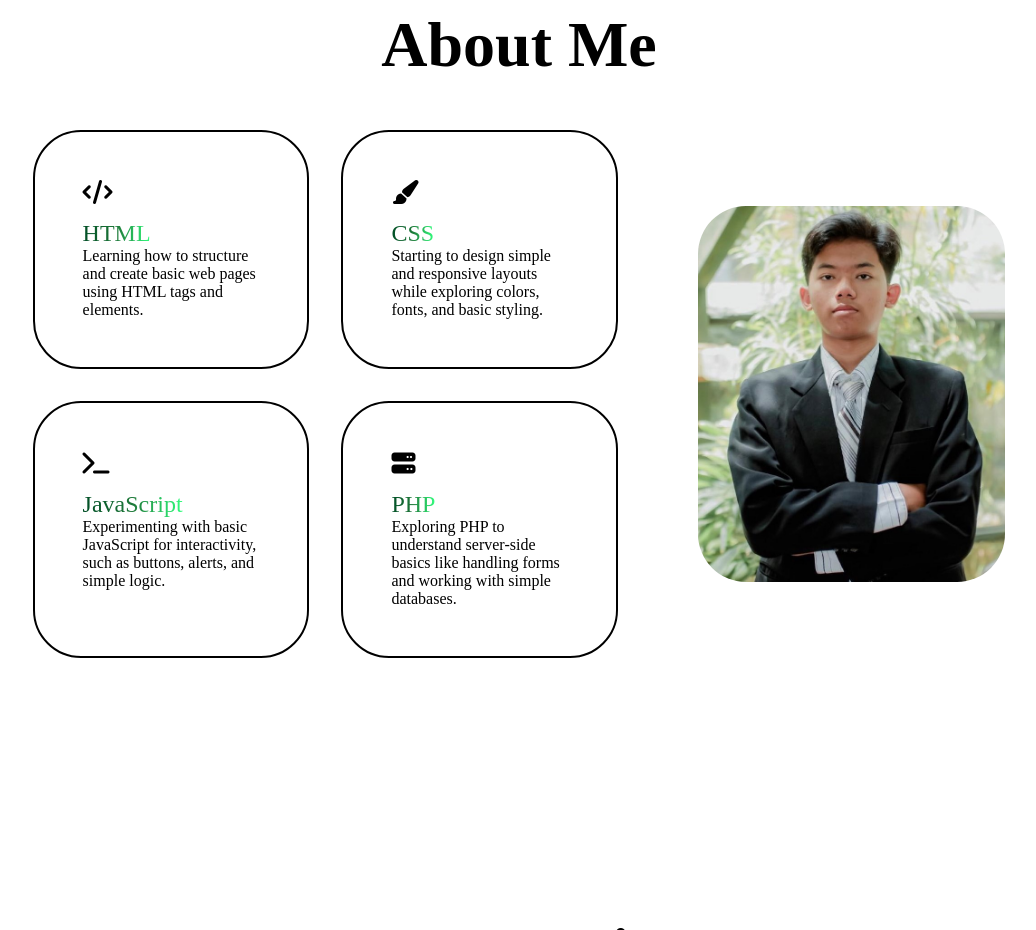
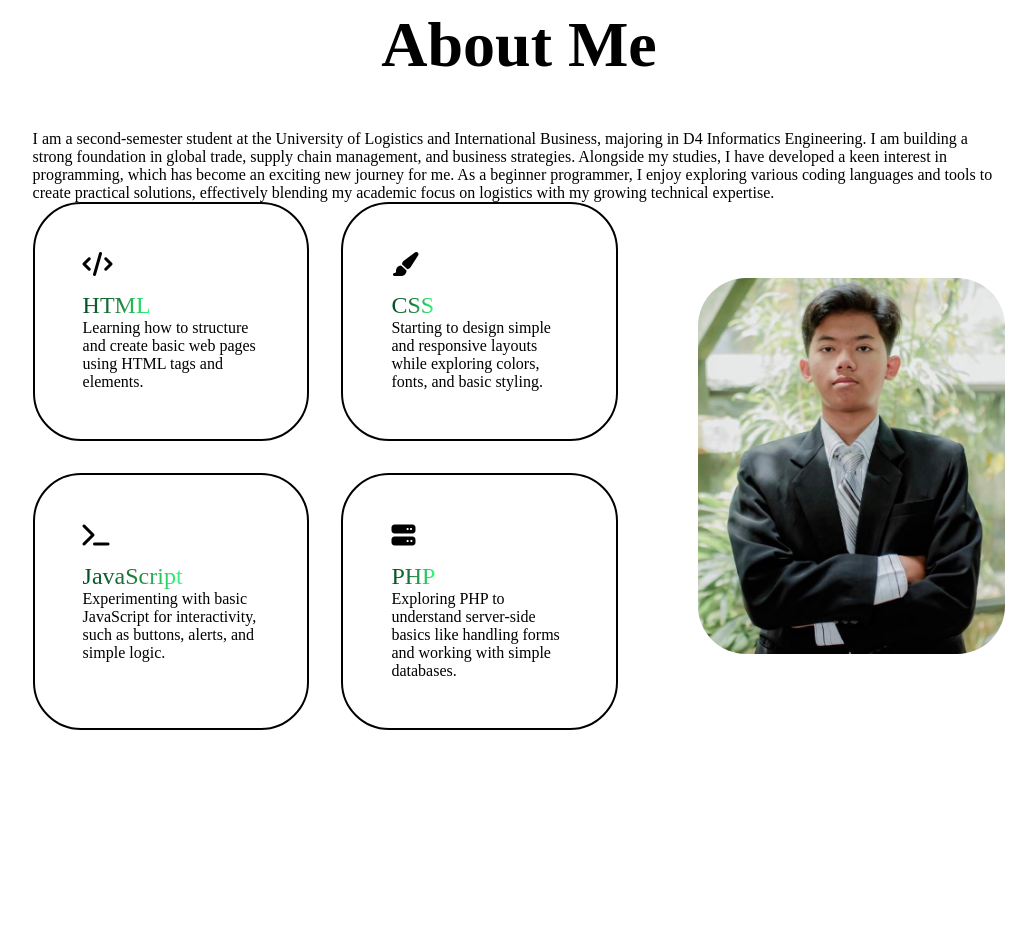
Before and after one commit to YonaldiEp/Portofolio, a plain HTML site: page index.html in a window 1280 px wide. Shown: the part 920-1850 px from the top of the page, without its empty margins (121-1157 px from the left). Drawn offline with Linux system fonts and the light colour scheme.

Commit message:
update about

```diff
--- a/index.html
+++ b/index.html
@@ -74,6 +74,17 @@
 
         <h2 class="section-title">About Me</h2>
 
+        <div class="about-description">
+            <p>
+                I am a second-semester student at the University of Logistics and International Business, majoring in D4
+                Informatics Engineering. I am building a strong foundation in global trade, supply chain management, and
+                business strategies. Alongside my studies, I have developed a keen interest in programming, which has
+                become an exciting new journey for me. As a beginner programmer, I enjoy exploring various coding
+                languages and tools to create practical solutions, effectively blending my academic focus on logistics
+                with my growing technical expertise.
+            </p>
+        </div>
+
         <div class="about-info">
 
             <div class="grid">
@@ -105,9 +116,10 @@
                 </div>
             </div>
 
-            <img src="Pas.jpg" alt="">
+            <img src="Pas.jpg" alt="Portrait of Yonaldi Ep">
         </div>
     </section>
+
 
     <section id="projects" class="projects">
 
```
